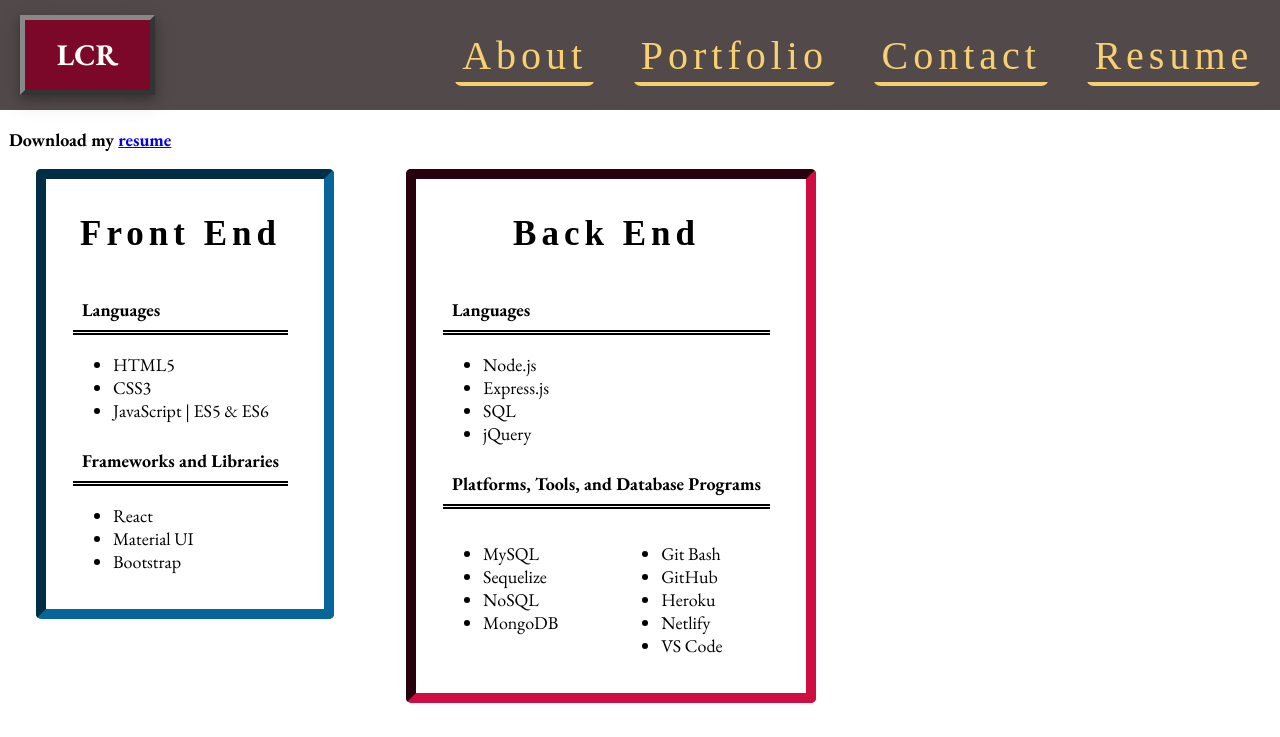
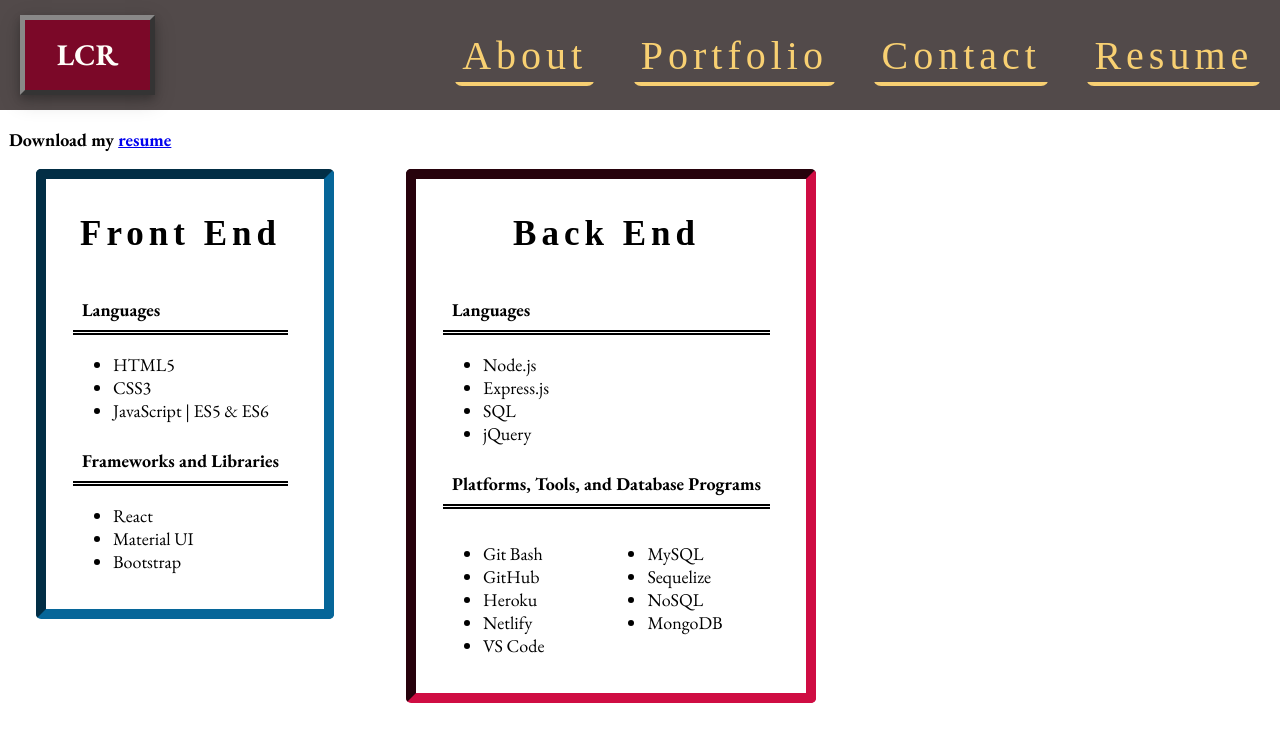
Before and after one commit to lindsayreiner/lindsay-portfolio, a React (Create React App) app in the folder portfolio/: page /resume in a window 1280 px wide. Shown: the top 737 px of the page. Built offline with nearby package versions, Linux system fonts and the light colour scheme; a web font is replaced by a local one.

Commit message:
small style changes to Resume page

```diff
--- a/portfolio/src/components/Resume.js
+++ b/portfolio/src/components/Resume.js
@@ -44,17 +44,18 @@ export default function Resume() {
                         <h2>Platforms, Tools, and Database Programs</h2>
                         <div className="wrap">
                             <ul className="margin">
-                                <li>MySQL</li>
-                                <li>Sequelize</li>
-                                <li>NoSQL</li>
-                                <li>MongoDB</li>
-                            </ul>
-                            <ul>
                                 <li>Git Bash</li>
                                 <li>GitHub</li>
                                 <li>Heroku</li>
                                 <li>Netlify</li>
                                 <li>VS Code</li>
+
+                            </ul>
+                            <ul>
+                                <li>MySQL</li>
+                                <li>Sequelize</li>
+                                <li>NoSQL</li>
+                                <li>MongoDB</li>
                             </ul>
                         </div>
                     </article>
@@ -64,7 +65,7 @@ export default function Resume() {
                         <h1>Soft Skills</h1>
                         <h2>General</h2>
                         <div className="wrap">
-                            <ul className="margin">
+                            <ul>
                                 <li>Teamwork</li>
                                 <li>Work Ethic</li>
                                 <li>Attention to Detail</li>
@@ -80,7 +81,7 @@ export default function Resume() {
                         </div>
                         <h2>Customer Service</h2>
                         <div className="wrap">
-                            <ul className="margin">
+                            <ul>
                                 <li>Listening Skills</li>
                                 <li>Empathy</li>
                                 <li>Self-control</li>
--- a/portfolio/src/styles/Resume.css
+++ b/portfolio/src/styles/Resume.css
@@ -23,7 +23,7 @@ h2{
 }
 
 .margin {
-    margin-right: 3.5em !important;
+    margin-right: 3.5em;
 }
 
 .resume-container {
```
